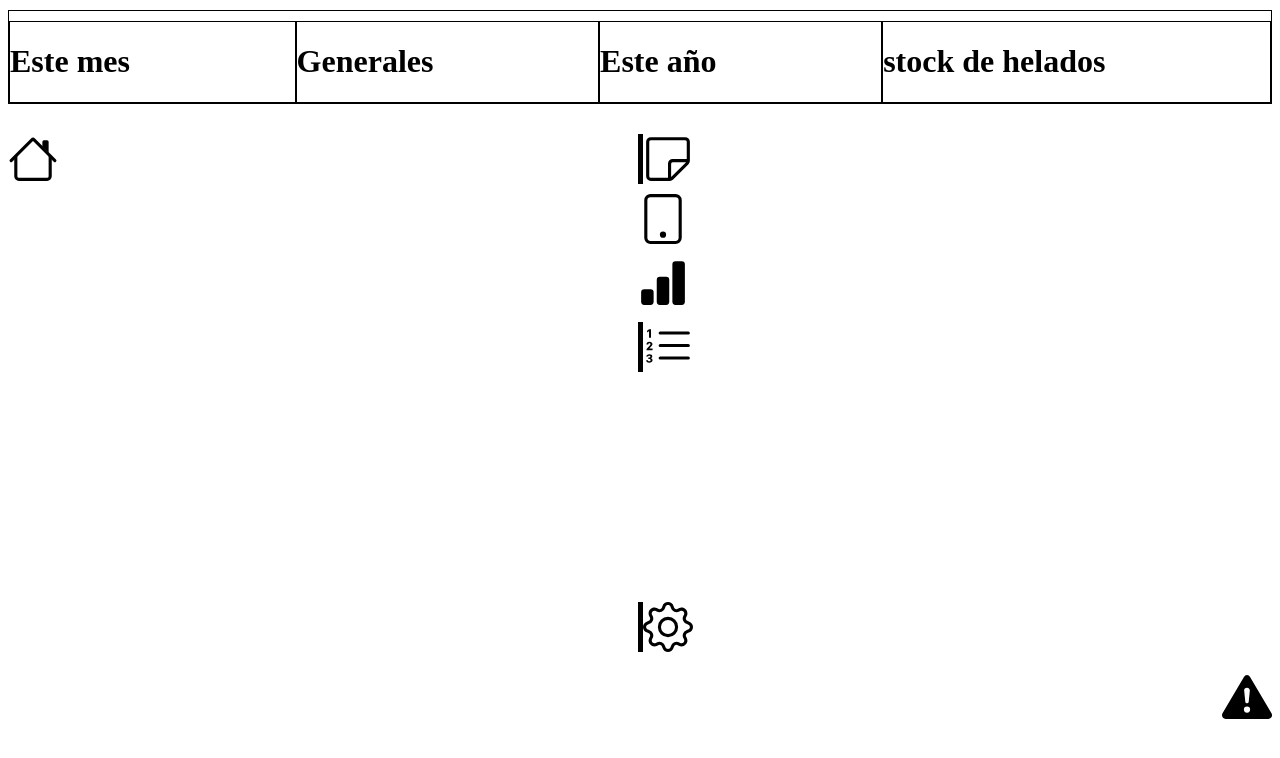
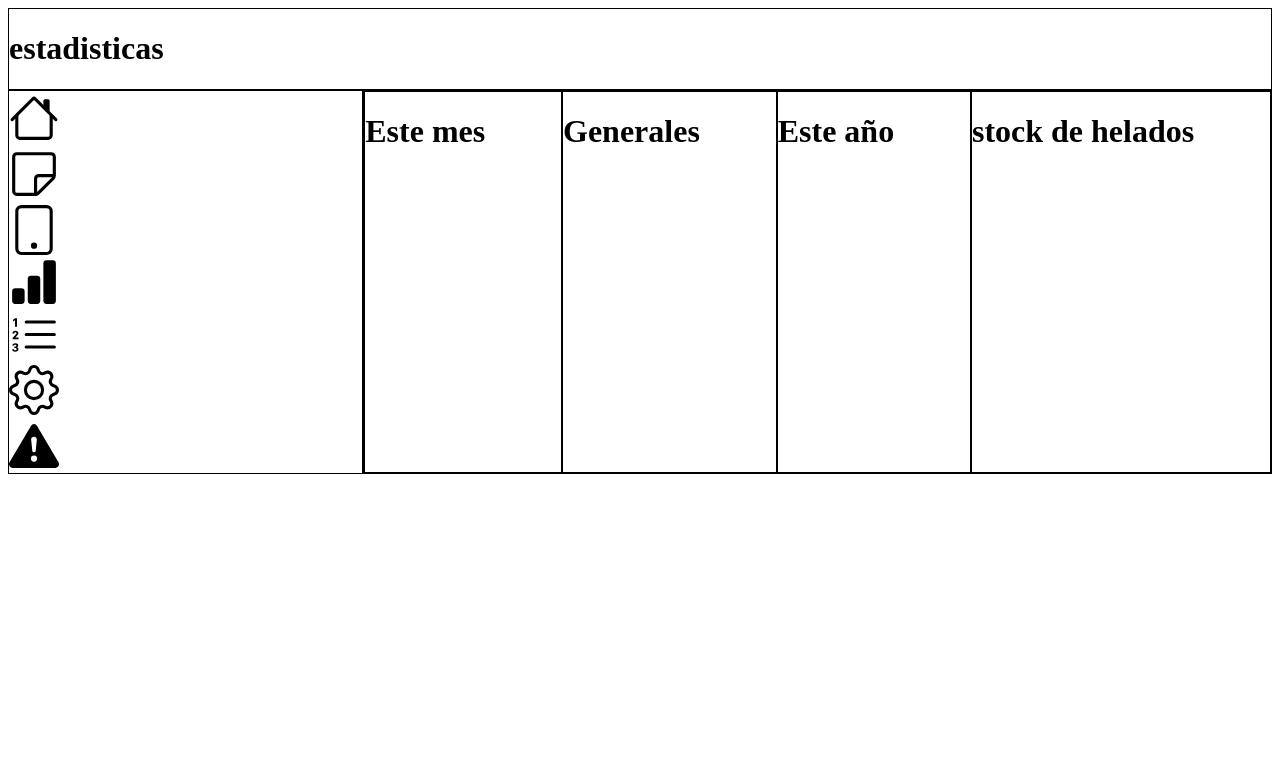
Before and after one commit to SoloFausto/El-Comerciante, a PHP site: page /estadisticas.php in a window 1280 px wide. Shown: the top 758 px of the page. Run offline with PHP 8.4, Linux system fonts and the light colour scheme; some libraries are stand-ins or nearby versions.

Commit message:
Update estadisticas.php

```diff
--- a/view/dolcezzainterfaces/personal/estadisticas/estadisticas.php
+++ b/view/dolcezzainterfaces/personal/estadisticas/estadisticas.php
@@ -10,6 +10,9 @@
 
 
 <body>
+<div class="title">
+    <h1>estadisticas</h1>
+  </div>
 <div class="page">
 <div class="content">
   <div class="stat"><h1>Este mes</h1></div>
@@ -20,95 +23,92 @@
 <div class="navbar">
   <div class="icon">
     <a href="inicio.php">
-    <div class="home">
-      <svg xmlns="http://www.w3.org/2000/svg" width="50" height="auto" fill="currentColor" class="bi bi-house" viewBox="0 0 16 16">
+    <div>
+      <svg xmlns="http://www.w3.org/2000/svg" width="50" height="54" fill="black" class="bi bi-house" viewBox="0 0 16 16">
         <path fill-rule="evenodd" d="M2 13.5V7h1v6.5a.5.5 0 0 0 .5.5h9a.5.5 0 0 0 .5-.5V7h1v6.5a1.5 1.5 0 0 1-1.5 1.5h-9A1.5 1.5 0 0 1 2 13.5zm11-11V6l-2-2V2.5a.5.5 0 0 1 .5-.5h1a.5.5 0 0 1 .5.5z"/>
         <path fill-rule="evenodd" d="M7.293 1.5a1 1 0 0 1 1.414 0l6.647 6.646a.5.5 0 0 1-.708.708L8 2.207 1.354 8.854a.5.5 0 1 1-.708-.708L7.293 1.5z"/>
       </svg>
+
     </div>
   </div>
+
   <div class="icon">
     <a href="../comandas/comanda.php">
     <div class="notes">
-      <svg xmlns="http://www.w3.org/2000/svg" width="50" height="auto" fill="currentColor" class="bi bi-sticky" viewBox="0 0 16 16">
+      <svg xmlns="http://www.w3.org/2000/svg" width="50" height="auto" fill="black" class="bi bi-sticky" viewBox="0 0 16 16">
         <path d="M2.5 1A1.5 1.5 0 0 0 1 2.5v11A1.5 1.5 0 0 0 2.5 15h6.086a1.5 1.5 0 0 0 1.06-.44l4.915-4.914A1.5 1.5 0 0 0 15 8.586V2.5A1.5 1.5 0 0 0 13.5 1h-11zM2 2.5a.5.5 0 0 1 .5-.5h11a.5.5 0 0 1 .5.5V8H9.5A1.5 1.5 0 0 0 8 9.5V14H2.5a.5.5 0 0 1-.5-.5v-11zm7 11.293V9.5a.5.5 0 0 1 .5-.5h4.293L9 13.793z"/>
       </svg>
-    </a>
+
   </div>
-
   <div class="icon">
     <a href="../dispositivosVinculados/dispositivos.php">
-      <svg xmlns="http://www.w3.org/2000/svg" width="50" height="auto" fill="currentColor" class="bi bi-tablet" viewBox="0 0 16 16">
+      <svg xmlns="http://www.w3.org/2000/svg" width="50" height="auto" fill="black" class="bi bi-tablet" viewBox="0 0 16 16">
         <path d="M12 1a1 1 0 0 1 1 1v12a1 1 0 0 1-1 1H4a1 1 0 0 1-1-1V2a1 1 0 0 1 1-1h8zM4 0a2 2 0 0 0-2 2v12a2 2 0 0 0 2 2h8a2 2 0 0 0 2-2V2a2 2 0 0 0-2-2H4z"/>
         <path d="M8 14a1 1 0 1 0 0-2 1 1 0 0 0 0 2z"/>
       </svg>
-    </a>
   </div>
-
   <div class="icon">
     <a href="../estadisticas/estadisticas.php">
     <div class="estadisticas1">
-    <svg xmlns="http://www.w3.org/2000/svg" width="50" height="auto" fill="currentColor" class="bi bi-bar-chart-fill" viewBox="0 0 16 16">
+    <svg xmlns="http://www.w3.org/2000/svg" width="50" height="auto" fill="black" class="bi bi-bar-chart-fill" viewBox="0 0 16 16">
       <path d="M1 11a1 1 0 0 1 1-1h2a1 1 0 0 1 1 1v3a1 1 0 0 1-1 1H2a1 1 0 0 1-1-1v-3zm5-4a1 1 0 0 1 1-1h2a1 1 0 0 1 1 1v7a1 1 0 0 1-1 1H7a1 1 0 0 1-1-1V7zm5-5a1 1 0 0 1 1-1h2a1 1 0 0 1 1 1v12a1 1 0 0 1-1 1h-2a1 1 0 0 1-1-1V2z"/>
     </svg>
-    </a>
   </div>
-
   <div class="icon">
     <a href="#">
     <div class="comandas1">
-    <svg xmlns="http://www.w3.org/2000/svg" width="50" height="50" fill="currentColor" class="bi bi-list-ol" viewBox="0 0 16 16">
+    <svg xmlns="http://www.w3.org/2000/svg" width="50" height="50" fill="black" class="bi bi-list-ol" viewBox="0 0 16 16">
       <path fill-rule="evenodd" d="M5 11.5a.5.5 0 0 1 .5-.5h9a.5.5 0 0 1 0 1h-9a.5.5 0 0 1-.5-.5zm0-4a.5.5 0 0 1 .5-.5h9a.5.5 0 0 1 0 1h-9a.5.5 0 0 1-.5-.5zm0-4a.5.5 0 0 1 .5-.5h9a.5.5 0 0 1 0 1h-9a.5.5 0 0 1-.5-.5z"/>
       <path d="M1.713 11.865v-.474H2c.217 0 .363-.137.363-.317 0-.185-.158-.31-.361-.31-.223 0-.367.152-.373.31h-.59c.016-.467.373-.787.986-.787.588-.002.954.291.957.703a.595.595 0 0 1-.492.594v.033a.615.615 0 0 1 .569.631c.003.533-.502.8-1.051.8-.656 0-1-.37-1.008-.794h.582c.008.178.186.306.422.309.254 0 .424-.145.422-.35-.002-.195-.155-.348-.414-.348h-.3zm-.004-4.699h-.604v-.035c0-.408.295-.844.958-.844.583 0 .96.326.96.756 0 .389-.257.617-.476.848l-.537.572v.03h1.054V9H1.143v-.395l.957-.99c.138-.142.293-.304.293-.508 0-.18-.147-.32-.342-.32a.33.33 0 0 0-.342.338v.041zM2.564 5h-.635V2.924h-.031l-.598.42v-.567l.629-.443h.635V5z"/>
     </svg>
-    </a>
   </div>
-
   <div class="icon">
     <a href="#">
     <div class="settings">
-    <svg xmlns="http://www.w3.org/2000/svg" width="50" height="auto" fill="currentColor" class="bi bi-gear" viewBox="0 0 16 16">
+    <svg xmlns="http://www.w3.org/2000/svg" width="50" height="auto" fill="black" class="bi bi-gear" viewBox="0 0 16 16">
       <path d="M8 4.754a3.246 3.246 0 1 0 0 6.492 3.246 3.246 0 0 0 0-6.492zM5.754 8a2.246 2.246 0 1 1 4.492 0 2.246 2.246 0 0 1-4.492 0z"/>
       <path d="M9.796 1.343c-.527-1.79-3.065-1.79-3.592 0l-.094.319a.873.873 0 0 1-1.255.52l-.292-.16c-1.64-.892-3.433.902-2.54 2.541l.159.292a.873.873 0 0 1-.52 1.255l-.319.094c-1.79.527-1.79 3.065 0 3.592l.319.094a.873.873 0 0 1 .52 1.255l-.16.292c-.892 1.64.901 3.434 2.541 2.54l.292-.159a.873.873 0 0 1 1.255.52l.094.319c.527 1.79 3.065 1.79 3.592 0l.094-.319a.873.873 0 0 1 1.255-.52l.292.16c1.64.893 3.434-.902 2.54-2.541l-.159-.292a.873.873 0 0 1 .52-1.255l.319-.094c1.79-.527 1.79-3.065 0-3.592l-.319-.094a.873.873 0 0 1-.52-1.255l.16-.292c.893-1.64-.902-3.433-2.541-2.54l-.292.159a.873.873 0 0 1-1.255-.52l-.094-.319zm-2.633.283c.246-.835 1.428-.835 1.674 0l.094.319a1.873 1.873 0 0 0 2.693 1.115l.291-.16c.764-.415 1.6.42 1.184 1.185l-.159.292a1.873 1.873 0 0 0 1.116 2.692l.318.094c.835.246.835 1.428 0 1.674l-.319.094a1.873 1.873 0 0 0-1.115 2.693l.16.291c.415.764-.42 1.6-1.185 1.184l-.291-.159a1.873 1.873 0 0 0-2.693 1.116l-.094.318c-.246.835-1.428.835-1.674 0l-.094-.319a1.873 1.873 0 0 0-2.692-1.115l-.292.16c-.764.415-1.6-.42-1.184-1.185l.159-.291A1.873 1.873 0 0 0 1.945 8.93l-.319-.094c-.835-.246-.835-1.428 0-1.674l.319-.094A1.873 1.873 0 0 0 3.06 4.377l-.16-.292c-.415-.764.42-1.6 1.185-1.184l.292.159a1.873 1.873 0 0 0 2.692-1.115l.094-.319z"/>
     </svg>
-    </a>
   </div>
   <div class="icon">
     <a href="#">
-    <div class="warning">
-    <svg xmlns="http://www.w3.org/2000/svg" width="50" height="auto" fill="currentColor" class="bi bi-exclamation-triangle-fill" viewBox="0 0 16 16">
+    <svg xmlns="http://www.w3.org/2000/svg" width="50" height="auto" fill="black" class="bi bi-exclamation-triangle-fill" viewBox="0 0 16 16">
       <path d="M8.982 1.566a1.13 1.13 0 0 0-1.96 0L.165 13.233c-.457.778.091 1.767.98 1.767h13.713c.889 0 1.438-.99.98-1.767L8.982 1.566zM8 5c.535 0 .954.462.9.995l-.35 3.507a.552.552 0 0 1-1.1 0L7.1 5.995A.905.905 0 0 1 8 5zm.002 6a1 1 0 1 1 0 2 1 1 0 0 1 0-2z"/>
     </svg>
-    </div>
-    </a>
   </div>
 
 </div>
 
+
 <style>
+  .title{
+    display: flex;
+    border:1px solid black;
+  }
+  .page{
+    display: flex;
+    flex-direction: row-reverse;
 
-  .notes{
-    border-left: 5px solid black;
-            height: 50px;
   }
-  .tablet{
-    border-left: 5px solid black;
-            height: 50px;
-  }
-  .comandas1{
-    border-left: 5px solid black;
-            height: 50px;
-  }
-
   .navbar{
+    border:1px solid black;
+    width: fit-content;
     flex:auto;
-    flex-direction: row  ;
+    flex-direction: column;
     display: flex;
 
 
   }
   .icon{
+    flex-direction: column;
     flex: auto;
+    display: flex;
+    width:auto;
+
+
+  }
+  .warning{
+
   }
   .content{
     border:1px solid black;
@@ -120,26 +120,8 @@
       flex:auto;
       border:1px solid black;
     }
-    div{
-        margin-top:10px;
 
-    }
-    a{
-        text-decoration:none;
-        color:black;
-    }
-    a:hover{ text-decoration:none;
-        color:black;
 
-    }
-    .settings{
-        margin-top:230px;
-        border-left: 5px solid black;
-            height: 50px;
-    }
-    .warning{
-        float:right;
-    }
 
 </style>
 </body>
```
